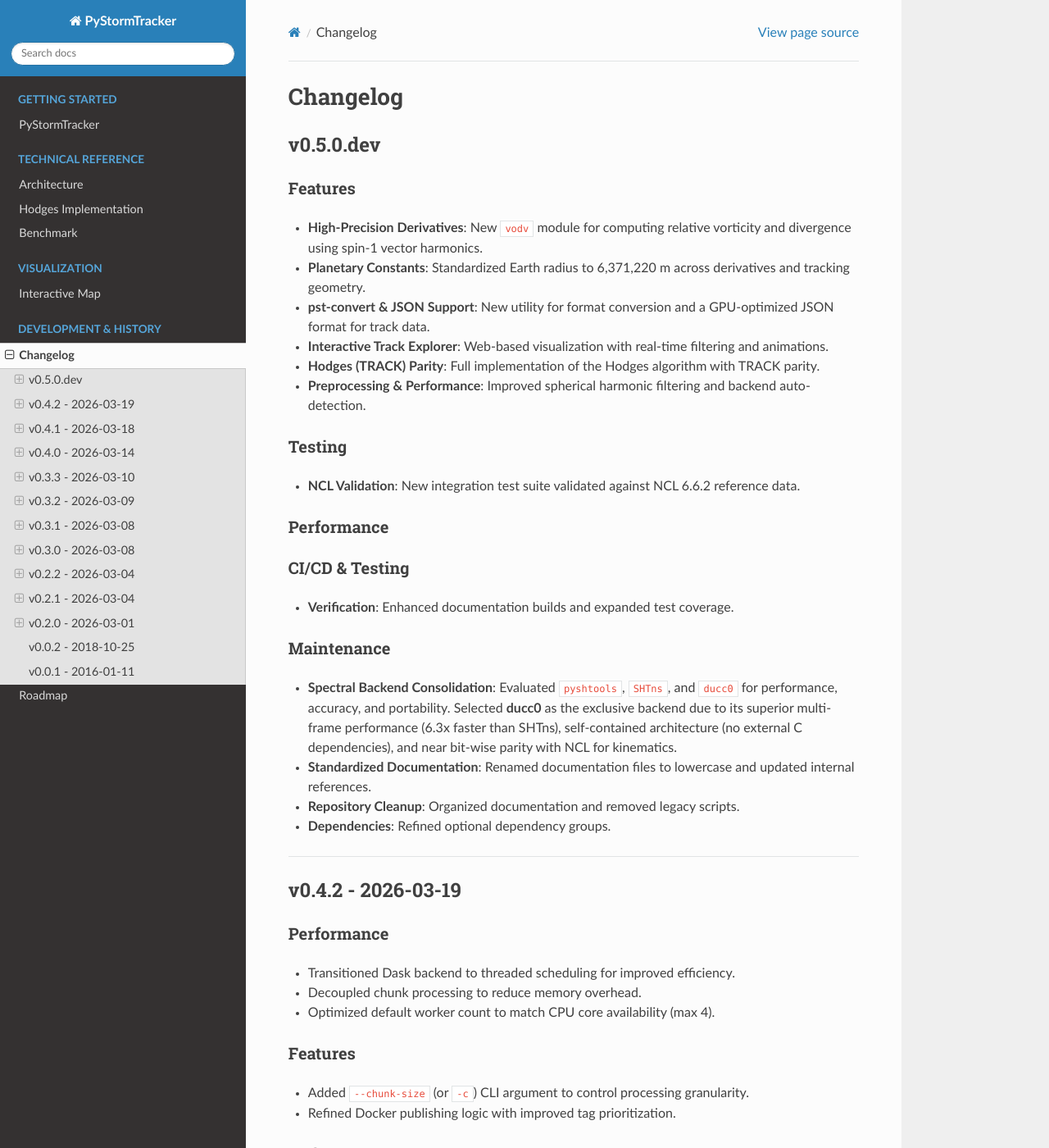
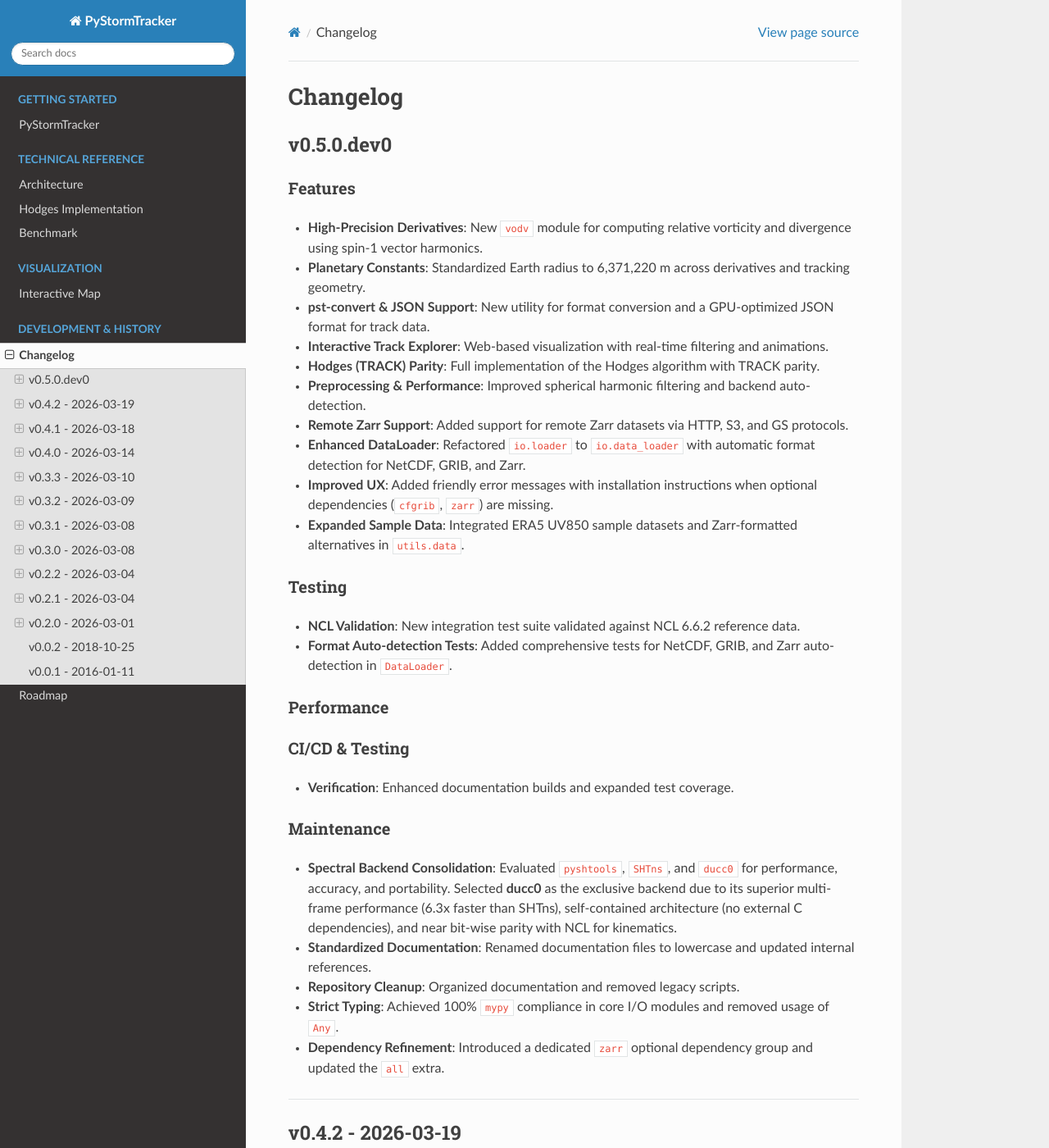
Before and after one commit to mwyau/PyStormTracker, a Sphinx documentation site: the page built from docs/changelog.md, in a window 1280 px wide and 1400 px high. Shown: the whole window at 82% size. Built offline with Sphinx 7.4.7 and the Read the Docs theme 3.1.0, drawn with Linux system fonts in a browser that asks for light colours.

Commit message:
chore: update release metadata, documentation, and format code for v0.5.0.dev0

```diff
--- a/docs/changelog.md
+++ b/docs/changelog.md
@@ -1,6 +1,6 @@
 # Changelog
 
-## v0.5.0.dev
+## v0.5.0.dev0
 ### Features
 - **High-Precision Derivatives**: New `vodv` module for computing relative vorticity and divergence using spin-1 vector harmonics.
 - **Planetary Constants**: Standardized Earth radius to 6,371,220 m across derivatives and tracking geometry.
@@ -8,9 +8,14 @@
 - **Interactive Track Explorer**: Web-based visualization with real-time filtering and animations.
 - **Hodges (TRACK) Parity**: Full implementation of the Hodges algorithm with TRACK parity.
 - **Preprocessing & Performance**: Improved spherical harmonic filtering and backend auto-detection.
+- **Remote Zarr Support**: Added support for remote Zarr datasets via HTTP, S3, and GS protocols.
+- **Enhanced DataLoader**: Refactored `io.loader` to `io.data_loader` with automatic format detection for NetCDF, GRIB, and Zarr.
+- **Improved UX**: Added friendly error messages with installation instructions when optional dependencies (`cfgrib`, `zarr`) are missing.
+- **Expanded Sample Data**: Integrated ERA5 UV850 sample datasets and Zarr-formatted alternatives in `utils.data`.
 
 ### Testing
 - **NCL Validation**: New integration test suite validated against NCL 6.6.2 reference data.
+- **Format Auto-detection Tests**: Added comprehensive tests for NetCDF, GRIB, and Zarr auto-detection in `DataLoader`.
 
 ### Performance
 
@@ -21,7 +26,8 @@
 - **Spectral Backend Consolidation**: Evaluated `pyshtools`, `SHTns`, and `ducc0` for performance, accuracy, and portability. Selected **ducc0** as the exclusive backend due to its superior multi-frame performance (6.3x faster than SHTns), self-contained architecture (no external C dependencies), and near bit-wise parity with NCL for kinematics.
 - **Standardized Documentation**: Renamed documentation files to lowercase and updated internal references.
 - **Repository Cleanup**: Organized documentation and removed legacy scripts.
-- **Dependencies**: Refined optional dependency groups.
+- **Strict Typing**: Achieved 100% `mypy` compliance in core I/O modules and removed usage of `Any`.
+- **Dependency Refinement**: Introduced a dedicated `zarr` optional dependency group and updated the `all` extra.
 
 ---
 
--- a/pyproject.toml
+++ b/pyproject.toml
@@ -4,7 +4,7 @@ build-backend = "hatchling.build"
 
 [project]
 name = "PyStormTracker"
-version = "0.5.0.dev"
+version = "0.5.0.dev0"
 description = "A High-Performance Cyclone Tracker in Python"
 readme = "README.md"
 license = {text = "BSD-3-Clause"}
--- a/src/pystormtracker/__init__.py
+++ b/src/pystormtracker/__init__.py
@@ -7,7 +7,7 @@ from .simple import SimpleDetector, SimpleLinker, SimpleTracker
 try:
     __version__ = version("pystormtracker")
 except PackageNotFoundError:
-    __version__ = "0.5.0.dev"
+    __version__ = "0.5.0.dev0"
 
 __all__ = [
     "Center",
```
Also changed, not shown: README.md (+1 -0 lines), docs/architecture.md (+3 -2 lines), docs/roadmap.md (+2 -0 lines), 4 other files.
